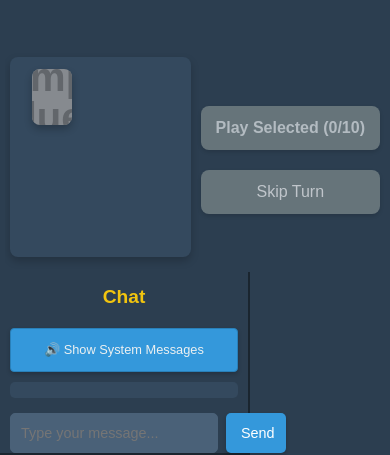
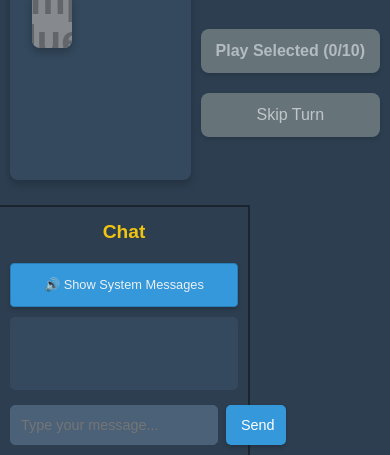
Before and after one commit to vegonza/Vibe-cards, a Flask app: template app/templates/game.html in a window 390 px wide. Shown: the part 460-915 px from the top of the page. Run offline with Flask 3, Linux system fonts and the light colour scheme; the template is opened without the code that fills it: most values are stand-ins (such as "Sample title", 1, 10 or a date in 2020).

Commit message:
made it responsive

```diff
--- a/app/static/css/style.css
+++ b/app/static/css/style.css
@@ -975,8 +978,11 @@
         min-width: 100%;
         height: auto;
         min-height: 200px;
+        max-height: 300px;
+        /* Limit max height on mobile */
         border-right: none;
-        border-bottom: 2px solid #1a252f;
+        border-top: 2px solid #1a252f;
+        border-bottom: none;
         order: 2;
         /* Move chat below game */
     }
@@ -985,13 +991,15 @@
         order: 1;
         /* Game area first */
         height: auto;
-        min-height: 80vh;
+        min-height: 70vh;
+        /* Reduced to make room for chat */
         /* Ensure game area has sufficient height */
     }
 
     .fullscreen-container {
         height: auto;
-        min-height: 80vh;
+        min-height: 70vh;
+        /* Reduced to make room for chat */
     }
 
     /* Fix for modals on mobile */
@@ -1157,9 +1165,14 @@
         padding: 2px 4px;
     }
 
-    /* Adjust chat to be usable on mobile */
+    /* Chat improvements for mobile */
+    #chat-container {
+        max-height: 250px;
+    }
+
     #chat-log {
-        max-height: 200px;
+        max-height: 150px;
+        overflow-y: auto;
     }
 
     #chat-input-area {
```
Also changed, not shown: other parts of app/static/css/style.css (+30 -9 lines).
